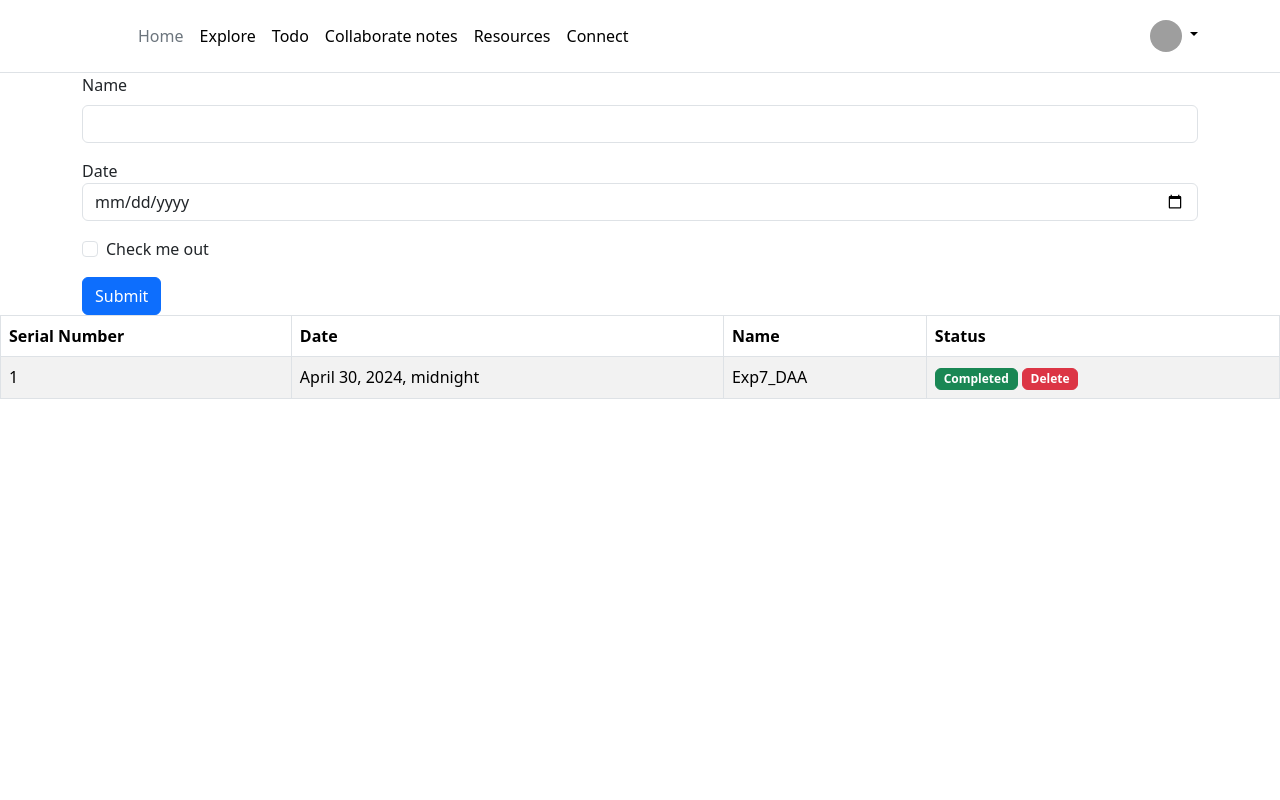
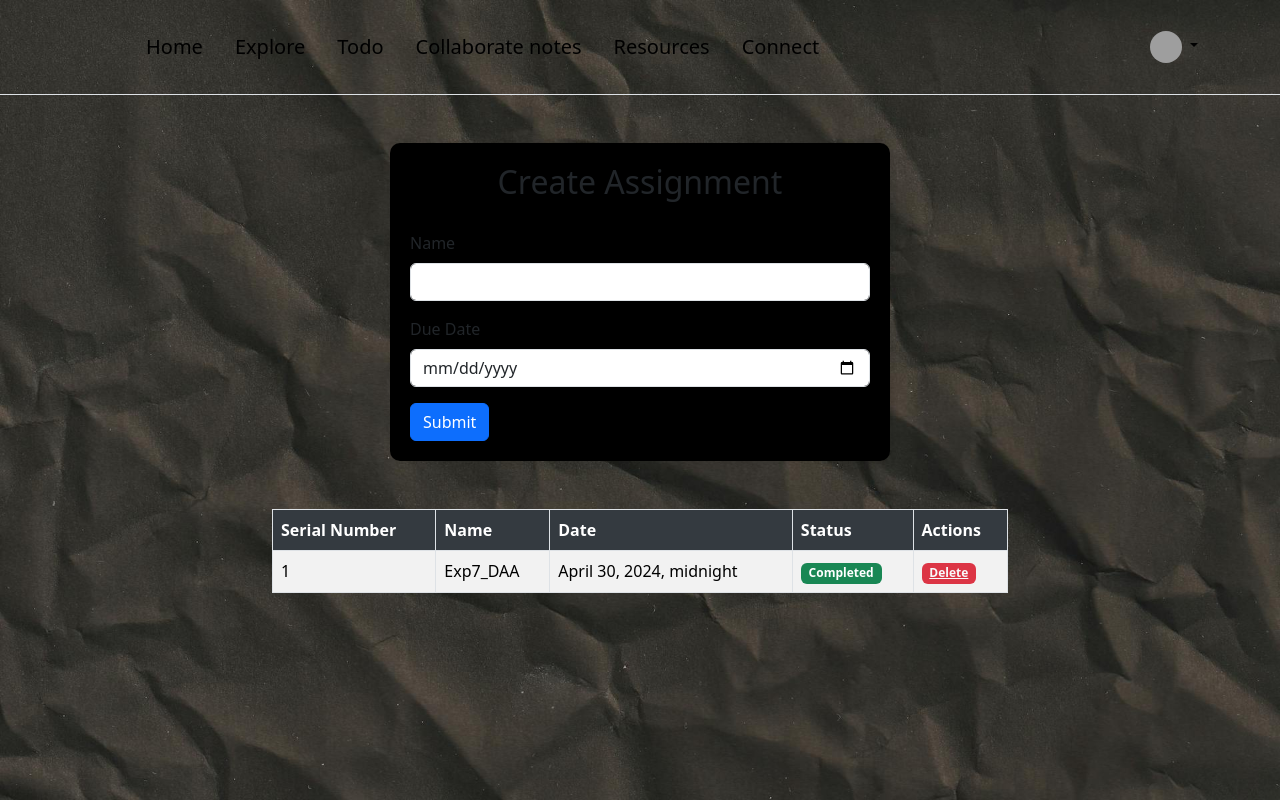
Before and after one commit to arnav-joglekar/SE-Hackathon, a Django app: page /todolist/assignments/ in a window 1280 px wide. Run offline with Django 5.2, Linux system fonts and the light colour scheme; data comes from the database, SQL or seed files in the repository; both versions use the stored data as it was after the commit; some libraries are stand-ins or nearby versions; grey boxes are pictures that could not be loaded.

Commit message:
Final UI of todolist,assignments and selfstudy completed

```diff
--- a/frontend/templates/base/base.html
+++ b/frontend/templates/base/base.html
@@ -14,20 +14,20 @@
   {% endblock %}
 </head>
 <body>
-  <header class="p-3  border-bottom">
+  <header class="p-4  border-bottom"> <!-- Increased padding -->
     <div class="container">
       <div class="d-flex flex-wrap align-items-center justify-content-center justify-content-lg-start">
         <a href="/" class="d-flex align-items-center mb-2 mb-lg-0 link-body-emphasis text-decoration-none">
           <svg class="bi me-2" width="40" height="32" role="img" aria-label="Bootstrap"><use xlink:href="#bootstrap"></use></svg>
         </a>
-        <ul class="nav col-12 col-lg-auto me-lg-auto mb-2 justify-content-center mb-md-0">
-          <li><a href="#" class="nav-link px-2 link-secondary">Home</a></li>
-          <li><a href="#" class="nav-link px-2 link-body-emphasis">Explore</a></li>
-          <li><a href="{% url "todolist:index" %}" class="nav-link px-2 link-body-emphasis">Todo</a></li>
-          <li><a href="{% url 'notes:note_list' %}" class="nav-link px-2 link-body-emphasis">Collaborate notes</a>
-          </li>
-          <li><a href="{% url 'resources:index' %}" class="nav-link px-2 link-body-emphasis">Resources</a></li>
-          <li><a href="{% url 'connections:connect' %}" class="nav-link px-2 link-body-emphasis">Connect</a></li>
+        <ul class="nav col-12 col-lg-auto me-lg-auto mb-2 justify-content-center mb-md-0" style="font-size: 20px;"> <!-- Increased font size -->
+          <li><a href="#" class="nav-link px-3 link-body-emphasis">Home</a></li> <!-- Increased padding -->
+          <li><a href="#" class="nav-link px-3 link-body-emphasis">Explore</a></li> <!-- Increased padding -->
+          <li><a href="{% url "todolist:index" %}" class="nav-link px-3 link-body-emphasis">Todo</a></li> <!-- Increased padding -->
+          <li><a href="{% url 'notes:note_list' %}" class="nav-link px-3 link-body-emphasis">Collaborate notes</a>
+          </li> <!-- Increased padding -->
+          <li><a href="{% url 'resources:index' %}" class="nav-link px-3 link-body-emphasis">Resources</a></li> <!-- Increased padding -->
+          <li><a href="{% url 'connections:connect' %}" class="nav-link px-3 link-body-emphasis">Connect</a></li> <!-- Increased padding -->
         </ul>
         <div class="dropdown text-end">
           <a href="#" class="d-block link-body-emphasis text-decoration-none dropdown-toggle" data-bs-toggle="dropdown" aria-expanded="false">
--- a/frontend/templates/todolist/assignments.html
+++ b/frontend/templates/todolist/assignments.html
@@ -1,52 +1,92 @@
 {% extends "base/base.html" %}
-
+{% load static %}
 {% load widget_tweaks %}
 
 {% block head %}
 <style>
-    .green {
-        color: green;
-    }
-    .red {
-        color: red;
-    }
-    .red-row {
-        background-color: red;
+    /* Form Styling */
+    .form-container {
+        max-width: 500px;
+        margin: auto;
+        padding: 20px;
+        background-color: black;
+        border-radius: 10px;
+        box-shadow: 0 0 10px rgba(0, 0, 0, 0.1);
     }
 
-    .green-row {
-        background-color: green;
+    .form-title {
+        text-align: center;
+        margin-bottom: 30px;
+    }
+
+    /* Table Styling */
+    .table-container {
+        margin-top: 30px;
+    }
+
+    .table thead th {
+        background-color: #343a40;
+        color: #fff;
+    }
+
+    .table tbody tr {
+        background-color: #f8f9fa;
+    }
+
+    .table tbody tr.green-row {
+        background-color: #d4edda;
+    }
+
+    .table tbody tr.red-row {
+        background-color: #f8d7da;
+    }
+
+    .badge {
+        cursor: pointer;
+    }
+    body {
+        height: 100vh;
+        background-image: url("{% static 'media/assignments3.jpg' %}");
+        background-size: cover;
+        {% comment %} backdrop-filter: blur(10px); {% endcomment %}
       }
 </style>
 {% endblock %}
 
 {% block content %}
-<div class="container justify-content-center">
-    <form action="{% url 'todolist:create_assignments' %}" method="POST" class="form-inline">
+<div class="container my-5">
+    <div class="row justify-content-center">
+        <div class="col-md-6">
+            <div class="form-container">
+                <h2 class="form-title">Create Assignment</h2>
+                <form action="{% url 'todolist:create_assignments' %}" method="POST">
                     {% csrf_token %}
                     <div class="mb-3">
-            <label for="exampleInputPassword1" class="form-label"  >Name</label>
-            <input type="text" class="form-control" name='name'required/ >
+                        <label for="exampleInputName" class="form-label">Name</label>
+                        <input type="text" class="form-control" name="name" required>
                     </div>
-        <div class="mb-3 form-group justify-content-center">
-            <label for="exampleInputDate1" class="sr-only"  >Date</label>
-            <input type="date" class="form-control" id="exampleInputDate1" required/ name='due_date' placeholder="Date">
-        </div>
-        <div class="mb-3 form-check">
-            <input type="checkbox" class="form-check-input" required/ id="exampleCheck1">
-            <label class="form-check-label" for="exampleCheck1"  >Check me out</label>
+                    <div class="mb-3">
+                        <label for="exampleInputDate" class="form-label">Due Date</label>
+                        <input type="date" class="form-control" name="due_date" required>
                     </div>
                     <button type="submit" class="btn btn-primary">Submit</button>
                 </form>
             </div>
-<div>
+        </div>
+    </div>
+</div>
+
+<div class="container table-container">
+    <div class="row justify-content-center">
+        <div class="col-md-8">
             <table class="table table-bordered table-striped">
                 <thead>
                     <tr>
                         <th>Serial Number</th>
+                        <th>Name</th>
                         <th>Date</th>
-                <th>Name</th>
                         <th>Status</th>
+                        <th>Actions</th>
                     </tr>
                 </thead>
                 <tbody>
@@ -57,19 +97,26 @@
                             {% else %}
                                 <td>{{ forloop.counter }}</td>
                             {% endif %}
+                            <td>{{ s.name }}</td>
                             <td>{{ s.due_date }}</td>
-                    <td>{{ s.name }}</td>
                             <td>
                                 {% if s.completed %}
-                        <span class="badge badge-success btn btn-success">Completed</span>
+                                    <span class="badge bg-success">Completed</span>
                                 {% else %}
-                        <a class="badge badge-danger btn btn-danger" href="{% url 'todolist:complete_assignments' s.uuid %}">Complete</a>
+                                    <span class="badge bg-danger">Pending</span>
                                 {% endif %}
-                        <a class="badge badge-danger btn btn-danger" href="{% url 'todolist:delete_assignments' s.uuid %}">Delete</a>
+                            </td>
+                            <td>
+                                {% if not s.completed %}
+                                    <a class="badge bg-primary text-light" href="{% url 'todolist:complete_assignments' s.uuid %}">Complete</a>
+                                {% endif %}
+                                <a class="badge bg-danger text-light" href="{% url 'todolist:delete_assignments' s.uuid %}">Delete</a>
                             </td>
                         </tr>
                     {% endfor %}
                 </tbody>
             </table>
         </div>
+    </div>
+</div>
 {% endblock %}
```
Also changed, not shown: frontend/templates/todolist/selfstudy.html (+75 -28 lines), frontend/templates/todolist/todolist.html (+22 -4 lines), assets/media/assignments.jpg (added), assets/media/assignments2.jpg (added), assets/media/assignments3.jpg (added), assets/media/selfstudy.jpg (added), assets/media/todolist.jpg (added), assets/media/todolist2.jpg (added), assets/media/todolist3.jpg (added), assets/media/todolist4.jpg (added), db.sqlite3. Lines whose indentation alone changed are shown as unchanged.
